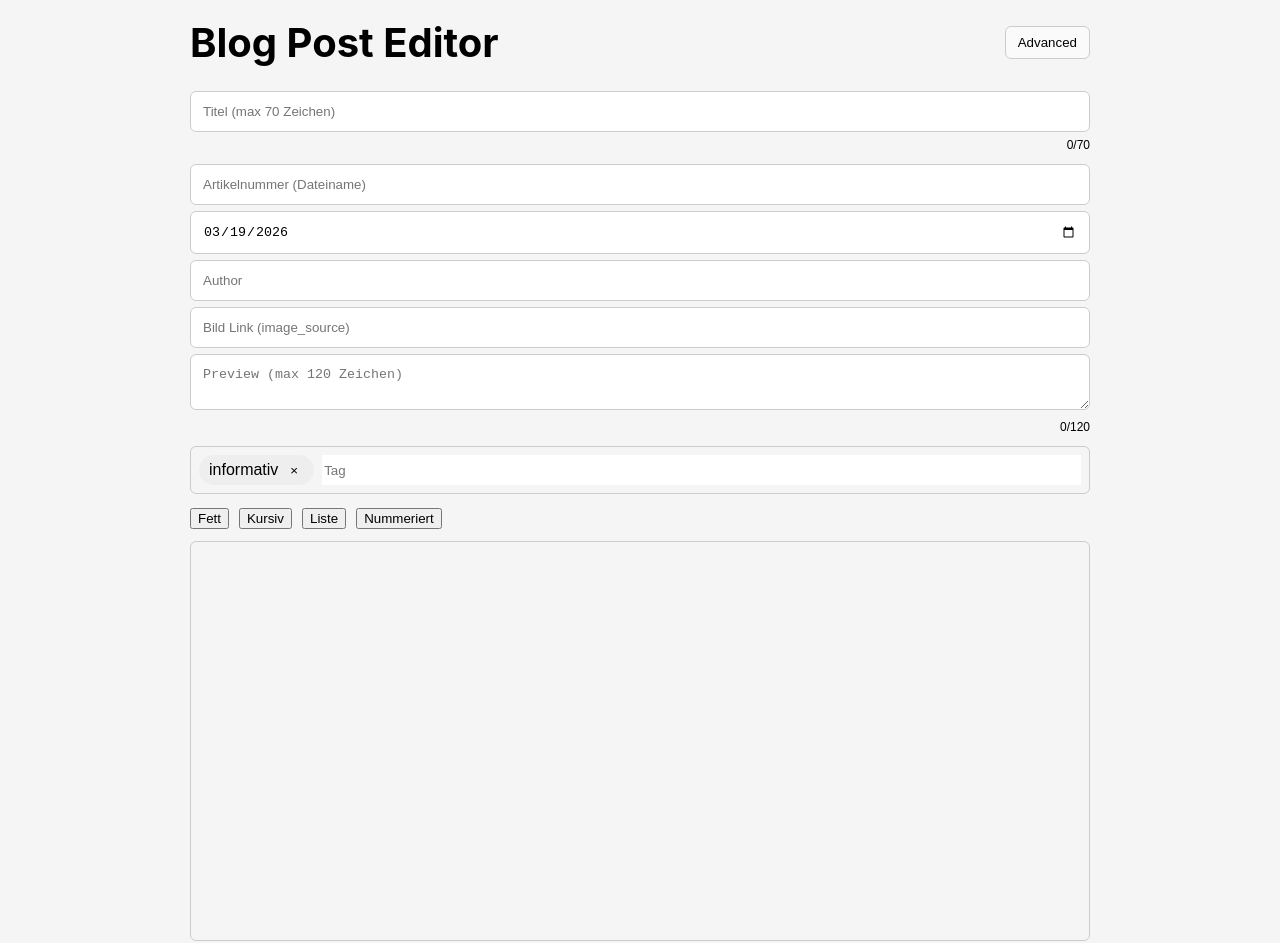
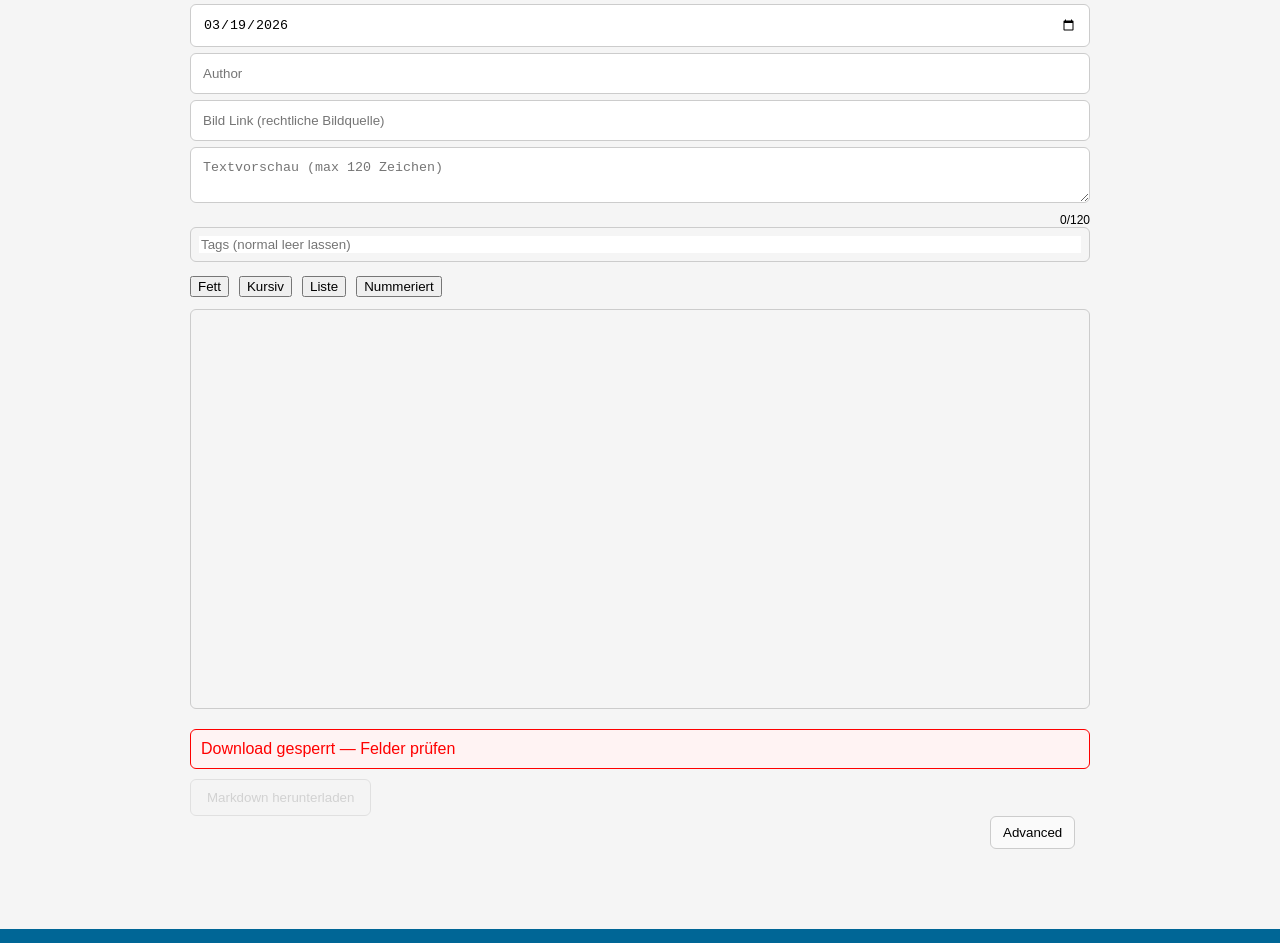
Before and after one commit to Chenjv2/wegatnews, a Next.js app: page /tools/editor in a window 1280 px wide. Shown: the part 411-1354 px from the top of the page. Built offline with nearby package versions, Linux system fonts and the light colour scheme.

Commit message:
update on the tools

```diff
--- a/components/layout/ToolsLayout.js
+++ b/components/layout/ToolsLayout.js
@@ -1,6 +1,5 @@
 import Head from "next/head";
 import Link from "next/link";
-import SiteLayout from "./SiteLayout";
 
 const TOOL_LINKS = [
   { href: "/tools", label: "Tools" },
@@ -12,7 +11,7 @@ export default function ToolsLayout({ title, description, children }) {
   const fullTitle = title ? `${title} | WE G(A)T NEWS` : "WE G(A)T NEWS";
 
   return (
-    <SiteLayout>
+    <>
       <Head>
         <title>{fullTitle}</title>
         {description ? <meta name="description" content={description} /> : null}
@@ -32,6 +31,6 @@ export default function ToolsLayout({ title, description, children }) {
           {children}
         </div>
       </main>
-    </SiteLayout>
+    </>
   );
 }
--- a/pages/tools/editor.js
+++ b/pages/tools/editor.js
@@ -34,7 +34,7 @@ export default function EditorPage() {
   const [imageSource, setImageSource] = useState("");
   const [preview, setPreview] = useState("");
   const [tagInput, setTagInput] = useState("");
-  const [tags, setTags] = useState(["informativ"]);
+  const [tags, setTags] = useState([]);
   const [contentHtml, setContentHtml] = useState("");
   const [markdown, setMarkdown] = useState("");
 
@@ -83,7 +83,7 @@ export default function EditorPage() {
 
   const removeTag = (tagToRemove) => {
     const nextTags = tags.filter((tag) => tag !== tagToRemove);
-    setTags(nextTags.length ? nextTags : ["informativ"]);
+    setTags(nextTags);
   };
 
   const handleTagKeyDown = (event) => {
@@ -92,7 +92,7 @@ export default function EditorPage() {
       addTag();
     }
 
-    if (event.key === "Backspace" && !tagInput && tags.length > 1) {
+    if (event.key === "Backspace" && !tagInput && tags.length > 0) {
       setTags((prev) => prev.slice(0, -1));
     }
   };
@@ -159,17 +159,6 @@ export default function EditorPage() {
 
   return (
     <div className="editor-page">
-      <div className="editor-header-row">
-        <h1 className="editor-heading">Blog Post Editor</h1>
-
-        <button
-          onClick={() => setAdvancedOpen((prev) => !prev)}
-          className="editor-advanced-toggle"
-        >
-          {advancedOpen ? "Advanced schließen" : "Advanced"}
-        </button>
-      </div>
-
       <input
         type="text"
         placeholder="Titel (max 70 Zeichen)"
@@ -182,7 +171,7 @@ export default function EditorPage() {
 
       <input
         type="text"
-        placeholder="Artikelnummer (Dateiname)"
+        placeholder="Artikelnummer (gleich wie Bild)"
         value={articleNumber}
         onChange={(event) => setArticleNumber(event.target.value)}
         className="editor-input"
@@ -205,7 +194,7 @@ export default function EditorPage() {
 
       <input
         type="text"
-        placeholder="Bild Link (image_source)"
+        placeholder="Bild Link (rechtliche Bildquelle)"
         value={imageSource}
         onChange={(event) => setImageSource(event.target.value)}
         className="editor-input"
@@ -213,7 +202,7 @@ export default function EditorPage() {
 
       <textarea
         rows={2}
-        placeholder="Preview (max 120 Zeichen)"
+        placeholder="Textvorschau (max 120 Zeichen)"
         value={preview}
         onChange={(event) => setPreview(event.target.value)}
         className={`editor-textarea ${previewTooLong ? "editor-input-error" : ""}`.trim()}
@@ -236,7 +225,7 @@ export default function EditorPage() {
           onChange={(event) => setTagInput(event.target.value)}
           onKeyDown={handleTagKeyDown}
           onBlur={addTag}
-          placeholder="Tag"
+          placeholder="Tags (normal leer lassen)"
           className="editor-tag-input"
         />
       </div>
@@ -264,6 +253,7 @@ export default function EditorPage() {
         <div className="editor-error-box">Download gesperrt — Felder prüfen</div>
       ) : null}
 
+      <div className="editor-actions-row">
         <button
           onClick={downloadMarkdown}
           disabled={!isValidPost}
@@ -271,6 +261,15 @@ export default function EditorPage() {
         >
           Markdown herunterladen
         </button>
+
+        <button
+          onClick={() => setAdvancedOpen((prev) => !prev)}
+          className="editor-advanced-toggle"
+          type="button"
+        >
+          {advancedOpen ? "Advanced schließen" : "Advanced"}
+        </button>
+      </div>
 
       {advancedOpen ? (
         <>
--- a/pages/tools/index.js
+++ b/pages/tools/index.js
@@ -4,7 +4,6 @@ import ToolsLayout from "../../components/layout/ToolsLayout";
 export default function ToolsIndexPage() {
   return (
     <section className="archiv">
-      <h1>Hier sind die tools für die Redaktion</h1>
       <p>Textbearbeitung:</p>
       <Link href="/tools/editor">Texteditor</Link>
       <p>Bildbearbeitung:</p>
@@ -15,7 +14,10 @@ export default function ToolsIndexPage() {
 
 ToolsIndexPage.getLayout = function getLayout(page) {
   return (
-    <ToolsLayout title="Redaktions-Tools">
+    <ToolsLayout
+      title="Redaktions-Tools"
+      description="Werkzeuge für die Redaktion"
+    >
       {page}
     </ToolsLayout>
   );
--- a/styles/globals.css
+++ b/styles/globals.css
@@ -50,7 +50,6 @@ p {
 
 a:hover {
   scale: 1.05;
-  background-color: var(--coloraccent-hover);
 }
 
 section {
--- a/styles/tools.css
+++ b/styles/tools.css
@@ -28,7 +28,6 @@
 
 .tools-title {
   margin-top: 0;
-  margin-bottom: 16px;
 }
 
 .tools-card {
@@ -118,9 +117,9 @@
 
 .editor-header-row {
   display: flex;
-  justify-content: space-between;
-  align-items: center;
+  justify-content: flex-end;
   margin-bottom: 20px;
+
 }
 
 .editor-heading {
@@ -133,6 +132,7 @@
   border: 1px solid #ccc;
   cursor: pointer;
   background: #fafafa;
+  margin-left: 800px;
 }
 
 .editor-input,
@@ -160,7 +160,6 @@
 .editor-char-count {
   font-size: 12px;
   text-align: right;
-  margin-bottom: 12px;
 }
 
 .editor-tags-box {
```
Also changed, not shown: pages/tools/converter.js (+22 -8 lines). Lines whose indentation alone changed are shown as unchanged.
